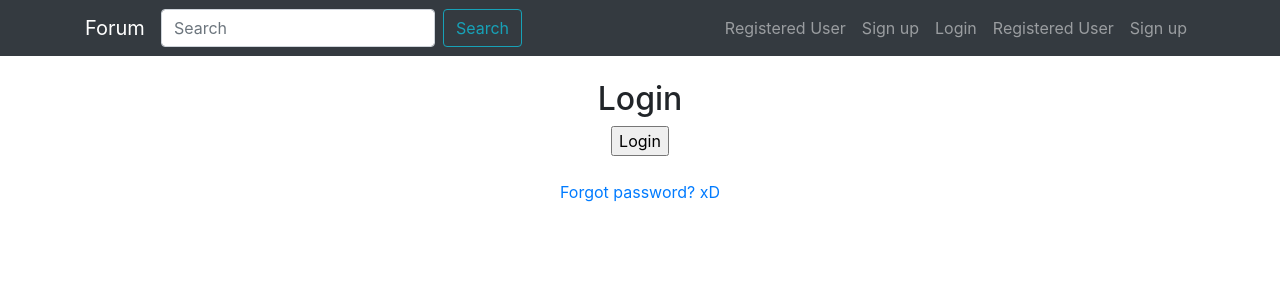
After one commit to Plaoo/django_forum, a Django app: template django_forum/templates/registration/login.html in a window 1280 px wide. The commit adds this page. Shown: the top 300 px of the page. Run offline with Django 3.2, Linux system fonts and the light colour scheme; the template is opened without the code that fills it, so the values that code supplies are empty; some libraries are stand-ins or nearby versions.

Commit message:
Login and logout system

```diff
--- a/django_forum/django_forum/settings.py
+++ b/django_forum/django_forum/settings.py
@@ -123,3 +123,4 @@ USE_TZ = True
 # https://docs.djangoproject.com/en/2.0/howto/static-files/
 
 STATIC_URL = '/static/'
+LOGIN_REDIRECT_URL = '/'
--- a/django_forum/django_forum/urls.py
+++ b/django_forum/django_forum/urls.py
@@ -19,4 +19,7 @@ from django.urls import path, include
 urlpatterns = [
     path('admin/', admin.site.urls),
     path('accounts/', include('accounts.urls')),
+    path('accounts/', include('django.contrib.auth.urls')),
+
+
 ]
--- a/django_forum/templates/base.html
+++ b/django_forum/templates/base.html
@@ -1,20 +1,24 @@
 <!doctype html>
 <html lang="en">
+
 <head>
   <!-- Required meta tags -->
   <meta charset="utf-8">
   <meta name="viewport" content="width=device-width, initial-scale=1, shrink-to-fit=no">
 
   <!-- Bootstrap CSS -->
-    <link rel="stylesheet" href="https://stackpath.bootstrapcdn.com/bootstrap/4.1.2/css/bootstrap.min.css" integrity="sha384-Smlep5jCw/wG7hdkwQ/Z5nLIefveQRIY9nfy6xoR1uRYBtpZgI6339F5dgvm/e9B" crossorigin="anonymous">
+  <link rel="stylesheet" href="https://stackpath.bootstrapcdn.com/bootstrap/4.1.2/css/bootstrap.min.css" integrity="sha384-Smlep5jCw/wG7hdkwQ/Z5nLIefveQRIY9nfy6xoR1uRYBtpZgI6339F5dgvm/e9B"
+    crossorigin="anonymous">
 
   <title>{% block head_title %}Django Forum Project{% endblock head_title %}</title>
 </head>
+
 <body>
   <nav class="navbar navbar-expand-lg navbar-dark bg-dark">
     <div class="container">
       <a class="navbar-brand" href="#">Forum</a>
-          <button class="navbar-toggler" type="button" data-toggle="collapse" data-target="#navbarSupportedContent" aria-controls="navbarSupportedContent" aria-expanded="false" aria-label="Toggle navigation">
+      <button class="navbar-toggler" type="button" data-toggle="collapse" data-target="#navbarSupportedContent"
+        aria-controls="navbarSupportedContent" aria-expanded="false" aria-label="Toggle navigation">
         <span class="navbar-toggler-icon"></span>
       </button>
 
@@ -34,17 +38,27 @@
           <li class="nav-item">
             <a class="nav-link" href="#">Login</a>
           </li>
+          {% if request.user.is_authenticated %}
           <li class="nav-item dropdown">
-                <a class="nav-link dropdown-toggle" href="#" id="navbarDropdown" role="button" data-toggle="dropdown" aria-haspopup="true" aria-expanded="false">
-                  Menu
+            <a class="nav-link dropdown-toggle" href="#" id="navbarDropdown" role="button" data-toggle="dropdown"
+              aria-haspopup="true" aria-expanded="false">
+              {{ request.user.username }}
             </a>
             <div class="dropdown-menu" aria-labelledby="navbarDropdown">
-                  <a class="dropdown-item" href="#">Action</a>
-                  <a class="dropdown-item" href="#">Another action</a>
+              <a class="dropdown-item" href="#">Profile</a>
+              <a class="dropdown-item" href="#">Reset Password</a>
               <div class="dropdown-divider"></div>
-                  <a class="dropdown-item" href="#">Something else here</a>
+              <a class="dropdown-item" href="{% url 'logout' %}">Logout</a>
             </div>
           </li>
+          {% else %}
+            <li class="nav-item">
+              <a class="nav-link" href="#">Registered User <span class="sr-only">(current)</span></a>
+            </li>
+            <li class="nav-item">
+              <a class="nav-link" href="#">Sign up</a>
+            </li>
+            {% endif %}
         </ul>
 
       </div>
@@ -59,8 +73,12 @@
 
   <!-- Optional JavaScript -->
   <!-- jQuery first, then Popper.js, then Bootstrap JS -->
-    <script src="https://code.jquery.com/jquery-3.3.1.slim.min.js" integrity="sha384-q8i/X+965DzO0rT7abK41JStQIAqVgRVzpbzo5smXKp4YfRvH+8abtTE1Pi6jizo" crossorigin="anonymous"></script>
-    <script src="https://cdnjs.cloudflare.com/ajax/libs/popper.js/1.14.3/umd/popper.min.js" integrity="sha384-ZMP7rVo3mIykV+2+9J3UJ46jBk0WLaUAdn689aCwoqbBJiSnjAK/l8WvCWPIPm49" crossorigin="anonymous"></script>
-    <script src="https://stackpath.bootstrapcdn.com/bootstrap/4.1.2/js/bootstrap.min.js" integrity="sha384-o+RDsa0aLu++PJvFqy8fFScvbHFLtbvScb8AjopnFD+iEQ7wo/CG0xlczd+2O/em" crossorigin="anonymous"></script>
+  <script src="https://code.jquery.com/jquery-3.3.1.slim.min.js" integrity="sha384-q8i/X+965DzO0rT7abK41JStQIAqVgRVzpbzo5smXKp4YfRvH+8abtTE1Pi6jizo"
+    crossorigin="anonymous"></script>
+  <script src="https://cdnjs.cloudflare.com/ajax/libs/popper.js/1.14.3/umd/popper.min.js" integrity="sha384-ZMP7rVo3mIykV+2+9J3UJ46jBk0WLaUAdn689aCwoqbBJiSnjAK/l8WvCWPIPm49"
+    crossorigin="anonymous"></script>
+  <script src="https://stackpath.bootstrapcdn.com/bootstrap/4.1.2/js/bootstrap.min.js" integrity="sha384-o+RDsa0aLu++PJvFqy8fFScvbHFLtbvScb8AjopnFD+iEQ7wo/CG0xlczd+2O/em"
+    crossorigin="anonymous"></script>
 </body>
+
 </html>
--- /dev/null
+++ b/django_forum/templates/registration/login.html
@@ -0,0 +1,21 @@
+{% extends 'base.html' %}
+{% load crispy_forms_tags %}
+
+{% block head_title %}{{ block.super }} - Login{% endblock head_title %}
+
+{% block content %}
+
+<div class="row justify-content-center mt-4">
+    <div class="col-4 text-center">
+        <h2>Login</h2>
+        <form class="" action="{% url 'login' %}" method="POST" novalidate>
+            {% csrf_token %}
+            {{ form|crispy}}
+            <input type="submit" value="Login">
+            <input type="hidden" name="next" value="{{ next }}">
+        </form>
+        <br>
+        <p><a href="{% url 'password_reset' %}">Forgot password? xD</a></p>
+    </div>
+</div>
+{% endblock content %}
```
Also changed, not shown: django_forum/templates/registration/logged_out.html (added, +15 -0 lines), django_forum/db.sqlite3. Lines whose indentation alone changed are shown as unchanged.
